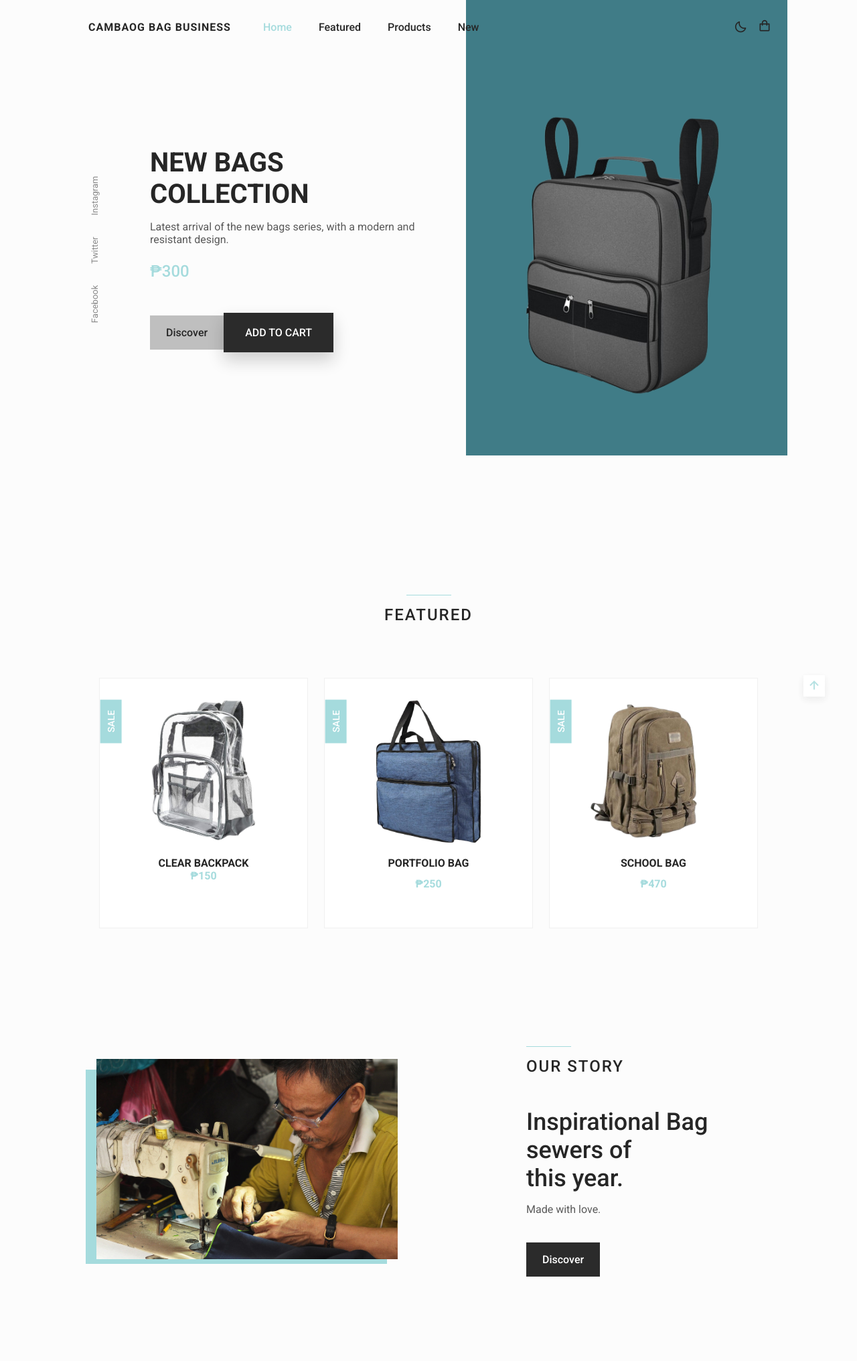
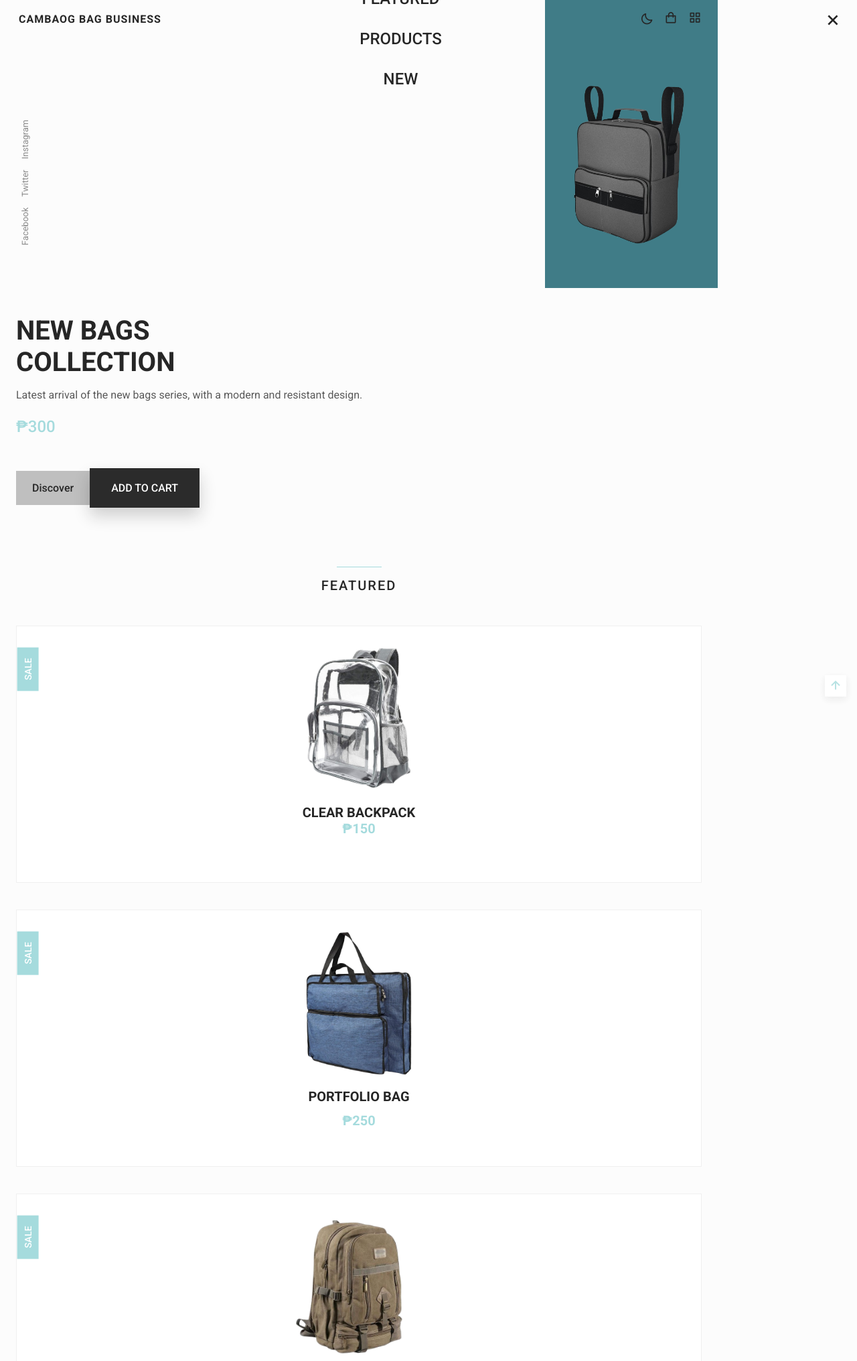
Before and after one commit to DeezCuzz/Cambaog-Bag-E-commerce-Website, a plain HTML site: page index.html in a window 1280 px wide. Shown: the top 2032 px of the page at 67% size. Drawn offline with nearby package versions, Linux system fonts and the light colour scheme.

Commit message:
Update newcss.css

```diff
--- a/newcss.css
+++ b/newcss.css
@@ -865,245 +865,3 @@ body.dark-theme {
 .show-cart {
   right: 0;
 }
-
-/*=============== BREAKPOINTS ===============*/
-/* For small devices */
-@media screen and (max-width: 320px) {
-  .container {
-    margin-left: var(--mb-1);
-    margin-right: var(--mb-1);
-  }
-  .home__img-bg {
-    width: 220px;
-  }
-  .home__title {
-    font-size: var(--h1-font-size);
-  }
-  .home__button {
-    font-size: var(--smaller-font-size);
-  }
-
-  .story__square,
-  .story__img,
-  .testimonial__square,
-  .testimonial__img {
-    width: 180px;
-  }
-
-  .story__square,
-  .testimonial__square {
-    height: 180px;
-  }
-
-  .products__container {
-    grid-template-columns: repeat(1, 180px);
-    justify-content: center;
-  }
-}
-
-/* For medium devices */
-@media screen and (min-width: 576px) {
-  .home__img-bg {
-    width: 340px;
-  }
-
-  .featured__container {
-    grid-template-columns: repeat(2, 1fr);
-    justify-content: center;
-    align-items: flex-start;
-    gap: 1.5rem;
-  }
-
-  .footer__container {
-    grid-template-columns: repeat(2, 1fr);
-  }
-}
-
-@media screen and (min-width: 767px) {
-  .section {
-    padding: 8rem 0 1rem;
-  }
-
-  .cart {
-    width: 420px;
-    box-shadow: -2px 0 4px hsla(0, 0%, 15%, .1);
-  }
-
-  .nav {
-    height: calc(var(--header-height) + 1.5rem);
-    justify-content: initial;
-    column-gap: 3rem;
-  }
-  .nav__toggle,
-  .nav__close {
-    display: none;
-  }
-  .nav__list {
-    flex-direction: row;
-    column-gap: 2.5rem;
-  }
-  .nav__link {
-    text-transform: initial;
-    font-size: var(--normal-font-size);
-  }
-  .nav__btns {
-    margin-left: auto;
-  }
-
-  .home__container {
-    padding-top: 6rem;
-    grid-template-columns: 1fr max-content;
-    align-items: center;
-  }
-  .home__img-bg {
-    order: 1;
-    transform: translate(1.5rem, -6rem);
-  }
-  .home__data {
-    padding: 0 0 3rem 6rem;
-  }
-  .home__social {
-    top: 47%;
-    column-gap: 2rem;
-  }
-
-  .featured__title,
-  .featured__price,
-  .new__title,
-  .new__price {
-    font-size: var(--normal-font-size);
-  }
-
-  .story__container,
-  .testimonial__container,
-  .newsletter__bg {
-    grid-template-columns: repeat(2, 1fr);
-    align-items: center;
-  }
-
-  .story__section-title {
-    text-align: initial;
-  }
-  .story__section-title::before {
-    margin: initial;
-  }
-  .story__images {
-    order: -1;
-  }
-
-  .products__container {
-    grid-template-columns: repeat(3, 200px);
-    justify-content: center;
-    gap: 2.5rem;
-  }
-  .products__card {
-    padding: 2rem 0;
-  }
-  .products__img {
-    height: 155px;
-  }
-
-  .newsletter__bg {
-    text-align: initial;
-    column-gap: 2rem;
-    padding: 4.5rem;
-  }
-  .newsletter__subscribe {
-    flex-direction: row;
-  }
-  .newsletter__input {
-    width: 100%;
-  }
-
-  .footer__container {
-    grid-template-columns: repeat(4, max-content);
-    justify-content: space-between;
-  }
-  .footer__title {
-    font-size: var(--h3-font-size);
-  }
-}
-
-@media screen and (min-width: 992px) {
-  .section__title {
-    font-size: var(--h2-font-size);
-  }
-
-  .home__container {
-    column-gap: 2rem;
-  }
-  .home__img-bg {
-    width: 480px;
-    height: 680px;
-  }
-  .home__img {
-    width: 420px;
-  }
-  .home__social {
-    left: -6rem;
-  }
-  .home__data {
-    padding: 0 0 8rem 6rem;
-  }
-
-  .featured__container {
-    grid-template-columns: repeat(3, 312px);
-    padding-top: 2rem;
-  }
-
-  .story__container,
-  .testimonial__container {
-    column-gap: 8rem;
-  }
-
-  .story__square,
-  .story__img,
-  .testimonial__square,
-  .testimonial__img {
-    width: 450px;
-  }
-
-  .story__square,
-  .testimonial__square {
-    height: 290px;
-  }
-
-  .products__container,
-  .new__container {
-    padding-top: 2rem;
-  }
-
-  .testimonial__container {
-    padding-bottom: 4rem;
-  }
-}
-
-/* For large devices */
-@media screen and (min-width: 1024px) {
-  .container {
-    margin-left: auto;
-    margin-right: auto;
-  }
-
-  .story__container,
-  .testimonial__container {
-    column-gap: 13rem;
-  }
-
-  .story__container {
-    padding-top: 3rem;
-  }
-  .story__img {
-    left: 1rem;
-    top: -1rem;
-  }
-
-  .testimonial__img {
-    right: 5rem;
-    top: 5rem;
-  }
-
-  .scrollup {
-    right: 3rem;
-  }
-}
```
